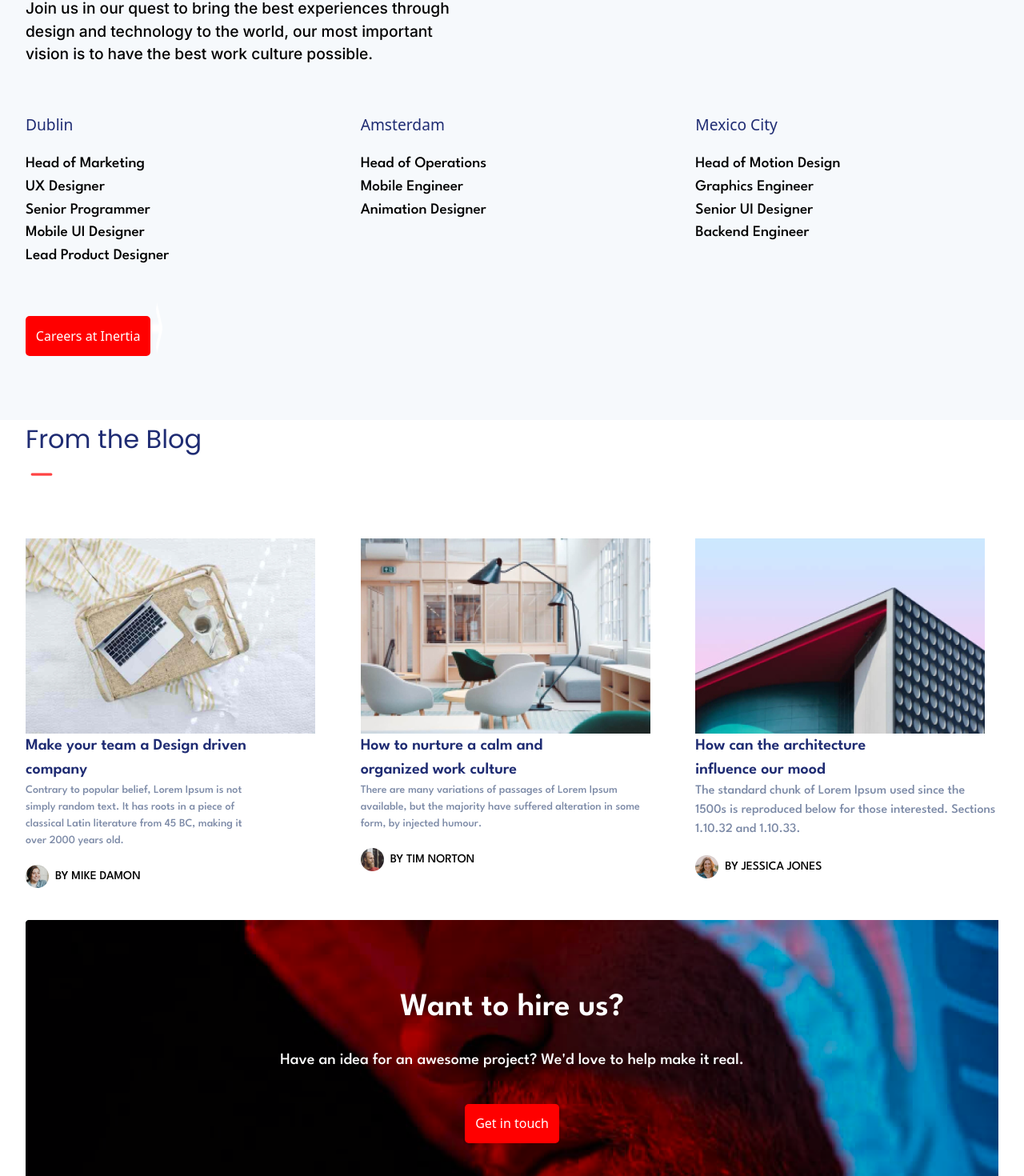
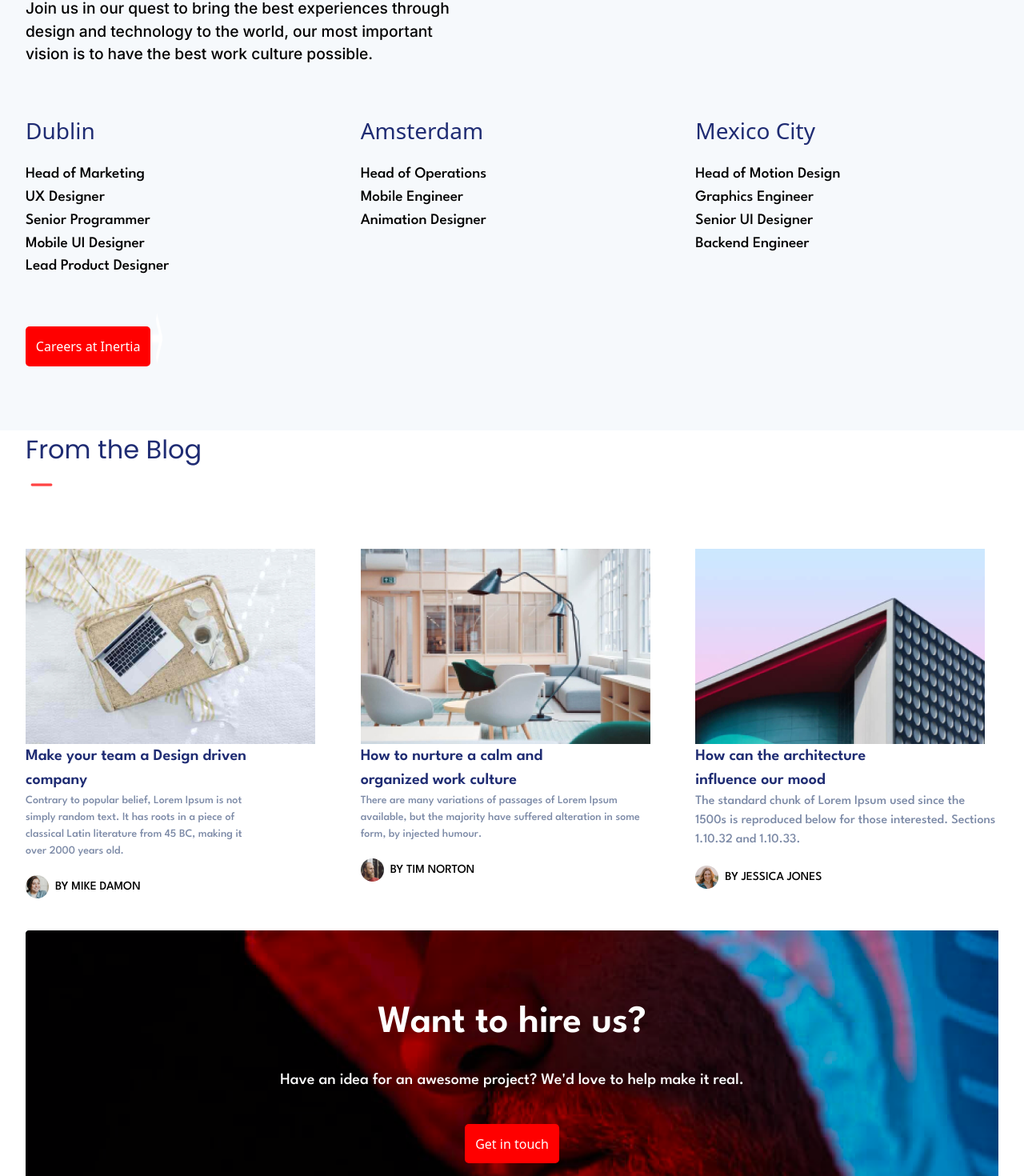
Before and after one commit to Alexandra4373/Mosto, a React (Vite) app: page / in a window 1280 px wide. Shown: the part 2029-3499 px from the top of the page at 80% size. Built offline with nearby package versions, Linux system fonts and the light colour scheme.

Commit message:
Update App.jsx

```diff
--- a/src/App.jsx
+++ b/src/App.jsx
@@ -132,7 +132,7 @@ function App() {
             </p>
             <div className="sm:flex gap-10 py-10">
               <div className="sm:flex-1">
-                <p className="text-[1.2rem] text-blue mt-5">Dublin</p>
+                <p className="text-[1.75rem] text-blue mt-5">Dublin</p>
                 <ul className="mt-5 font-spartan text-[1.2rem] font-medium">
                   <li>Head of Marketing</li>
                   <li>UX Designer</li>
@@ -142,7 +142,7 @@ function App() {
                 </ul>
               </div>
               <div className="sm:flex-1 ">
-                <p className="text-[1.2rem] text-blue mt-5">Amsterdam</p>
+                <p className="text-[1.75rem] text-blue mt-5">Amsterdam</p>
                 <ul className="mt-5 font-spartan text-[1.2rem] font-medium">
                   <li>Head of Operations</li>
                   <li>Mobile Engineer</li>
@@ -151,7 +151,7 @@ function App() {
               </div>
               <div className="sm:flex-1">
                 <div className="flex items-center">
-                  <p className="text-[1.2rem] text-blue mt-5">Mexico City</p>
+                  <p className="text-[1.75rem] text-blue mt-5">Mexico City</p>
                   {/* <img src={location} /> */}
                 </div>
                 <ul className="mt-5 font-spartan text-[1.2rem] font-medium">
@@ -248,7 +248,7 @@ function App() {
           <div className="">
             <div className="bg-footer p-20 text-white">
               <div className="sm:flex sm:flex-col sm:justify-center sm:items-center flex justify-center flex-col items-center">
-                <p className="text-[2.5rem] font-semibold font-spartan">
+                <p className="text-[3rem] font-semibold font-spartan">
                   Want to hire us?
                 </p>
                 <p className="text-[1.25rem] font-medium font-spartan line-h-30 mt-5">
```
